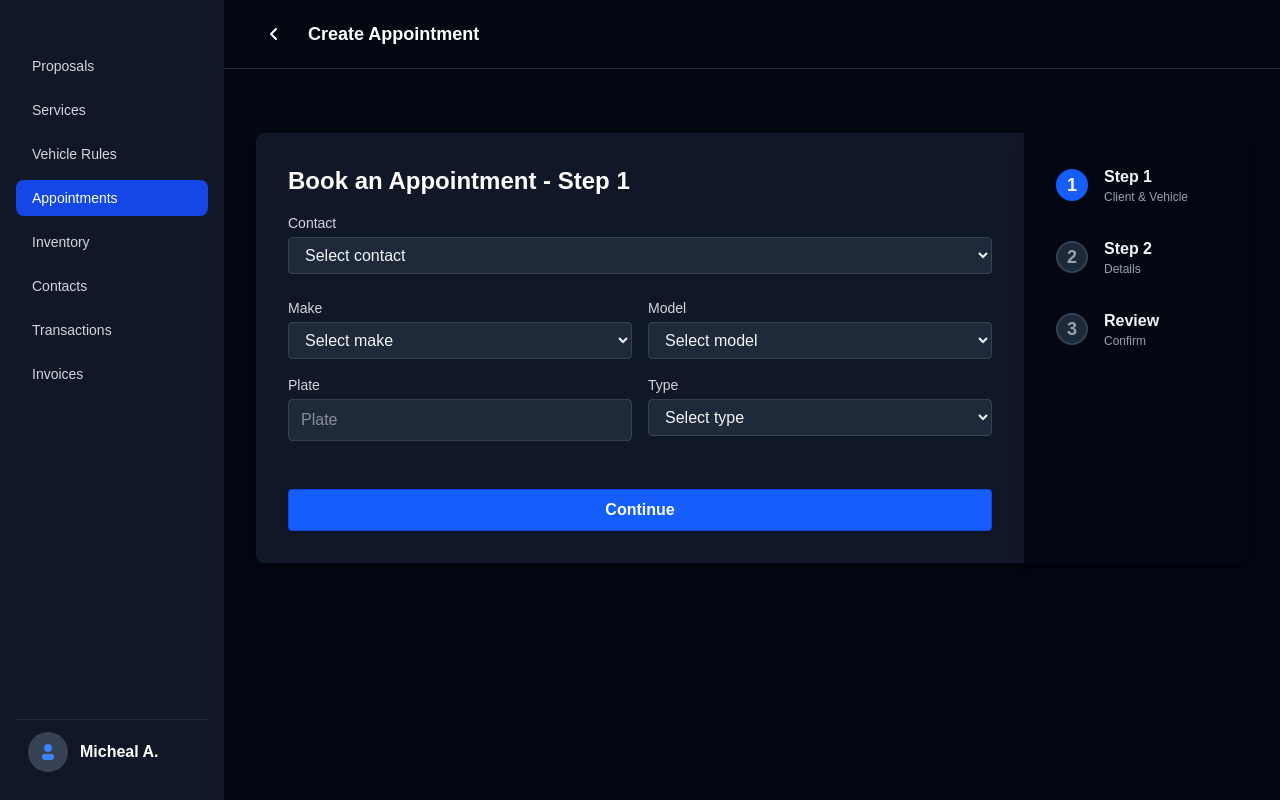
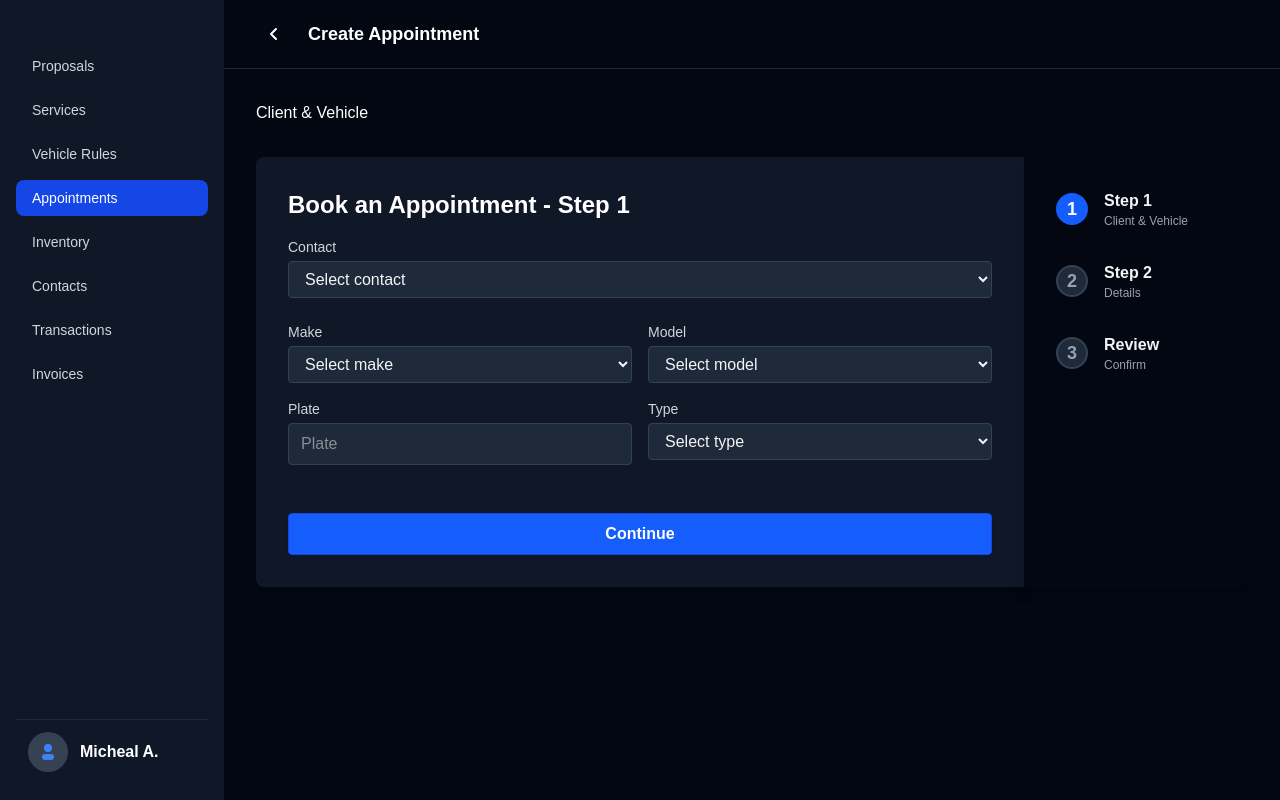
Before and after one commit to quocld/booking, a Next.js app: page /appointment/step-1 in a window 1280 px wide. Built offline with nearby package versions, Linux system fonts and the light colour scheme.

Commit message:
[feat] appointment form steps handler

```diff
--- a/src/app/appointment/bookingStore.ts
+++ b/src/app/appointment/bookingStore.ts
@@ -21,6 +21,7 @@ interface BookingState {
   setVehicleInfo: (info: VehicleInfo) => void;
   goToNextStep: () => void;
   resetBooking: () => void;
+  setStep: (step: number) => void;
 }
 
 const initialClientInfo: ClientInfo = {
@@ -48,4 +49,5 @@ export const useBookingStore = create<BookingState>((set) => ({
     vehicleInfo: initialVehicleInfo,
     step: 1,
   }),
+  setStep: (step) => set({ step }),
 }));
--- a/src/app/appointment/layout.tsx
+++ b/src/app/appointment/layout.tsx
@@ -1,4 +1,7 @@
-import React from "react";
+"use client";
+import React, { useEffect } from "react";
+import { useBookingStore } from "./bookingStore";
+import { usePathname } from "next/navigation";
 
 const steps = [
   { label: "Step 1", description: "Client & Vehicle" },
@@ -7,26 +10,39 @@ const steps = [
 ];
 
 export default function AppointmentLayout({ children }: { children: React.ReactNode }) {
-  // This will only work in client components, so for now, highlight step 1 statically
-  // For dynamic highlight, use a client component or pass step as prop
+  const step = useBookingStore((state) => state.step);
+  const stepDescription = steps.find((_, idx) => idx + 1 === step)?.description;
+  const setStep = useBookingStore((state) => state.setStep);
+  const pathname = usePathname();
+
+  useEffect(() => {
+    // Map pathname to step
+    if (pathname.includes("step-1")) setStep(1);
+    else if (pathname.includes("step-2")) setStep(2);
+    else if (pathname.includes("step-3")) setStep(3);
+  }, [pathname, setStep]);
+
   return (
+    <div>
+      <div>{stepDescription}</div>
       <div className="flex max-w-5xl mx-auto mt-8">
         <div className="flex-1 bg-gray-900 rounded-l-lg shadow-lg p-8">
           {children}
         </div>
         <aside className="w-56 bg-gray-950 rounded-r-lg shadow-lg p-8 flex flex-col items-center">
           <nav className="flex flex-col gap-8 w-full">
-          {steps.map((step, idx) => (
-            <div key={step.label} className="flex items-center gap-4">
-              <div className={`w-8 h-8 flex items-center justify-center rounded-full border-2 text-lg font-bold ${idx === 0 ? 'bg-blue-600 border-blue-600 text-white' : 'bg-gray-800 border-gray-700 text-gray-400'}`}>{idx + 1}</div>
+            {steps.map((stepObj, idx) => (
+              <div key={stepObj.label} className="flex items-center gap-4">
+                <div className={`w-8 h-8 flex items-center justify-center rounded-full border-2 text-lg font-bold ${step === idx + 1 ? 'bg-blue-600 border-blue-600 text-white' : 'bg-gray-800 border-gray-700 text-gray-400'}`}>{idx + 1}</div>
                 <div>
-                <div className="font-semibold text-gray-100">{step.label}</div>
-                <div className="text-xs text-gray-400">{step.description}</div>
+                  <div className="font-semibold text-gray-100">{stepObj.label}</div>
+                  <div className="text-xs text-gray-400">{stepObj.description}</div>
                 </div>
               </div>
             ))}
           </nav>
         </aside>
       </div>
+    </div>
   );
 }
```
Lines whose indentation alone changed are shown as unchanged.
